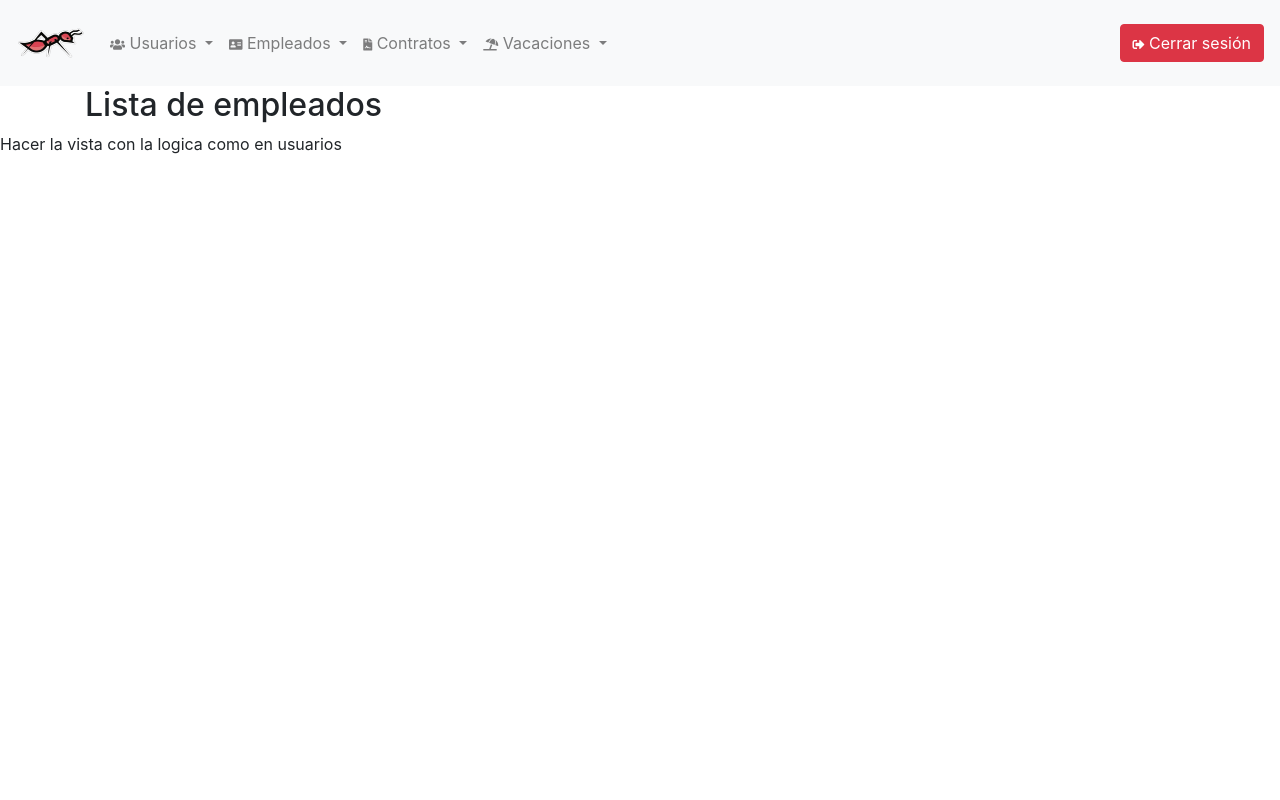
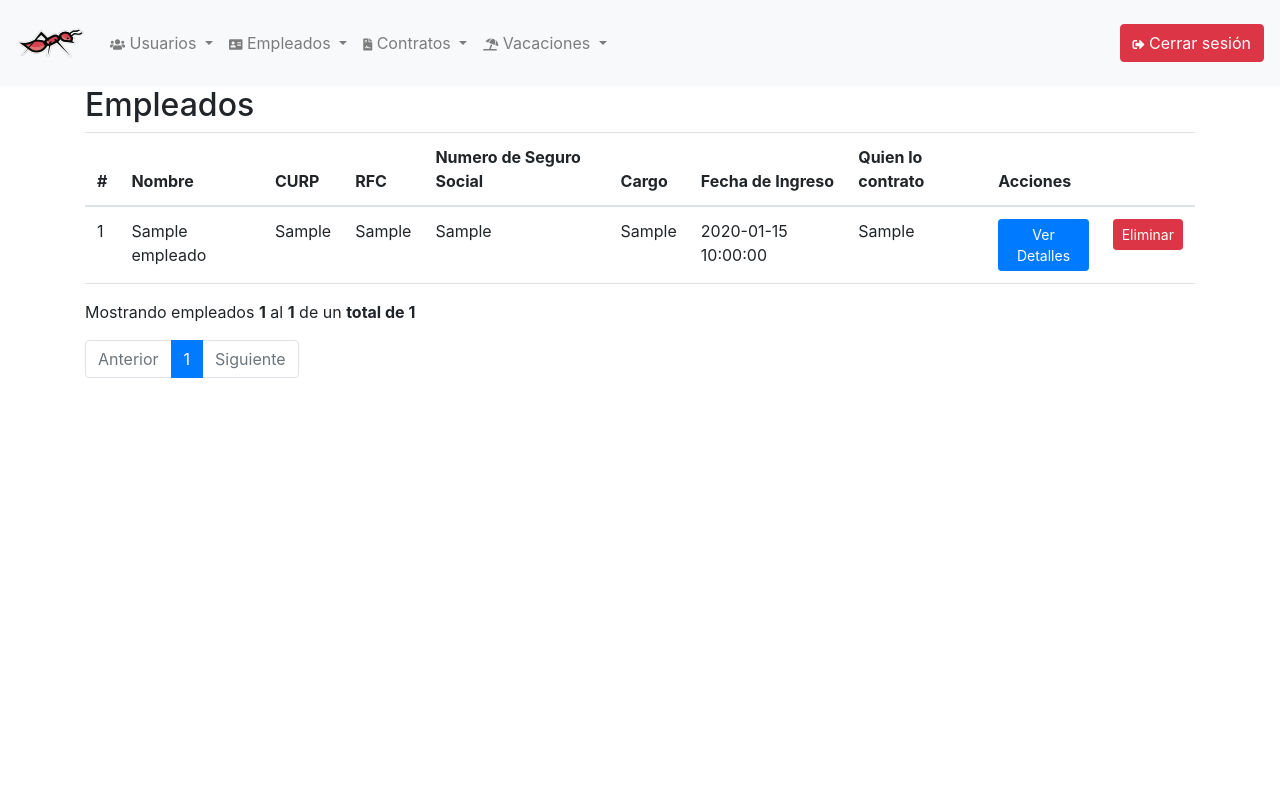
Before and after one commit to BenjaminCoderSW/RH_system, a PHP site: page /index.php?vista=employee_list in a window 1280 px wide. Run offline with PHP 8.4, Linux system fonts and the light colour scheme; the visitor is signed in with stand-in values (Sample User, id 1); tables that the repository leaves empty or names only in its code hold one stand-in row (values such as "Sample post"); some libraries are stand-ins or nearby versions.

Commit message:
Cambios
1- Cree el archivo empleado_lista.php en la carpeta php que tiene la
logica para generar dinamicamente la tabla o el listado de empleados.

2- El archivo usuario_lista.php de la carpeta php cambie el valor de
botones que se van a crear en el paginador de 7 a 10

3- Creacion de la vista de employee_list.php

4- Cree la vista para actualizar un empleado, es el archivo
llamado employee_update.php en la carpeta vistas

```diff
--- /dev/null
+++ b/php/empleado_lista.php
@@ -0,0 +1,145 @@
+<?php
+// Esta variable va a servir para saber desde donde vamos a empezar a contar los registros que vamos a mostrar en las tablas de usuarios, contendra el indice
+// Si la pagina viene definida osea es mayor a 0 entonces hace el calculo para saber desde donde contar
+// Sino se le agrega el valor 0 a la variable inicio (empezaremos a contar desde el indice 0)
+$inicio = ($pagina > 0) ? (($pagina * $registros) - $registros) : 0;
+
+// Esta variable llamada tabla va a ir generando toda la tabla con el listado de los usuarios
+$tabla = "";
+
+// Aqui veremos si generaremos el listado con busqueda o el listado normal sin nungun filtro de busqueda
+// Si la variable busqueda viene definida y tiene algo almacenado entonces
+if (isset($busqueda) && $busqueda != "") {
+    $consulta_datos = "SELECT * FROM empleado WHERE ((empleado_nombre_completo LIKE '%$busqueda%' OR empleado_sexo LIKE '%$busqueda%' OR empleado_domicilio LIKE '%$busqueda%' OR empleado_estado_civil LIKE '%$busqueda%' OR empleado_curp LIKE '%$busqueda%' OR empleado_rfc LIKE '%$busqueda%' OR empleado_nss LIKE '%$busqueda%' OR empleado_lugar_de_nacimiento LIKE '%$busqueda%' OR empleado_telefono LIKE '%$busqueda%' OR empleado_tipo_de_sangre LIKE '%$busqueda%' OR empleado_alergias LIKE '%$busqueda%' OR empleado_enfermedades LIKE '%$busqueda%' OR empleado_nombre_de_contacto_para_emergencia LIKE '%$busqueda%' OR empleado_estado LIKE '%$busqueda%' OR empleado_credito_infonavit LIKE '%$busqueda%' OR empleado_salario_diario_integrado LIKE '%$busqueda%' OR empleado_puesto_de_trabajo LIKE '%$busqueda%' OR empleado_lugar_de_servicio_o_de_proyecto LIKE '%$busqueda%' OR empleado_numero_de_contrato LIKE '%$busqueda%' OR empleado_quien_lo_contrato LIKE '%$busqueda%')) ORDER BY empleado_nombre_completo ASC LIMIT $inicio,$registros";
+    $consulta_total = "SELECT COUNT(empleado_id) FROM empleado WHERE ((empleado_nombre_completo LIKE '%$busqueda%' OR empleado_sexo LIKE '%$busqueda%' OR empleado_domicilio LIKE '%$busqueda%' OR empleado_estado_civil LIKE '%$busqueda%' OR empleado_curp LIKE '%$busqueda%' OR empleado_rfc LIKE '%$busqueda%' OR empleado_nss LIKE '%$busqueda%' OR empleado_lugar_de_nacimiento LIKE '%$busqueda%' OR empleado_telefono LIKE '%$busqueda%' OR empleado_tipo_de_sangre LIKE '%$busqueda%' OR empleado_alergias LIKE '%$busqueda%' OR empleado_enfermedades LIKE '%$busqueda%' OR empleado_nombre_de_contacto_para_emergencia LIKE '%$busqueda%' OR empleado_estado LIKE '%$busqueda%' OR empleado_credito_infonavit LIKE '%$busqueda%' OR empleado_salario_diario_integrado LIKE '%$busqueda%' OR empleado_puesto_de_trabajo LIKE '%$busqueda%' OR empleado_lugar_de_servicio_o_de_proyecto LIKE '%$busqueda%' OR empleado_numero_de_contrato LIKE '%$busqueda%' OR empleado_quien_lo_contrato LIKE '%$busqueda%'))";
+} else {
+    $consulta_datos = "SELECT * FROM empleado ORDER BY empleado_nombre_completo ASC LIMIT $inicio,$registros";
+    $consulta_total = "SELECT COUNT(empleado_id) FROM empleado";
+}
+
+// Creamos la conexion a la BD en la variable conexion usando la funcion conexion() del archivo main.php
+$conexion = conexion();
+// Hacemos la consulta almacenada en la variable $consulta_datos
+$datos = $conexion->query($consulta_datos);
+// Y hacemos un array asociativo de todos los registros seleccionados de la consulta, con la funcion fetchAll() en la variable datos
+$datos = $datos->fetchAll();
+// Hacemos la consulta almacenada en la variable $consulta_total
+$total = $conexion->query($consulta_total);
+// Y almacenamos el valor de la columna, que nos devolvio la consulta, ya convertido a int en mi variable llamada $total
+$total = (int) $total->fetchColumn();
+
+// En la variable Npaginas que estamos creando vamos a almacenar el numero de paginas que se tienen que crear en el paginador
+// para eso divido la cantidad de datos ($total) entre el numero maximo de registros permitidos en cada pagina ($registros) osea 15
+// Y el resultado lo redondeo con la funcion ceil() a su numero proximo, por ejemplo 2.1 se redondea a 3
+$Npaginas = ceil($total / $registros);
+
+$tabla .= '
+<div class="table-container">
+    <table class="table is-bordered is-striped is-narrow is-hoverable is-fullwidth">
+        <thead>
+            <tr class="has-text-centered">
+                <th>#</th>
+                <th>Nombre</th>
+                <th>CURP</th>
+                <th>RFC</th>
+                <th>Numero de Seguro Social</th>
+                <th>Cargo</th>
+                <th>Fecha de Ingreso</th>
+                <th>Quien lo contrato</th>
+                <th colspan="2">Acciones</th>
+            </tr>
+        </thead>
+        <tbody>
+';
+
+// Lo que hace este if es ver si hay registros y si estamos ubicados en una pagina existente es decir en una pagina valida.
+// Si la cantidad de datos ($total) es mayor o igual a 1 AND la pagina en la que estamos ubicados ($pagina) es menor o igual al
+// numero de paginas que se tienen que crear en el paginador ($Npaginas) entonces:
+if ($total >= 1 && $pagina <= $Npaginas) {
+    // Sumamos al indice ($inicio) un 1, para que empiece a contar en 1 el primer registro y no en 0 en la tabla y se lo agregamos a la variable ($contador)
+    $contador = $inicio + 1;
+    // En esta variable se almacenara el numero del primer registro en esa pagina del paginador.
+	// Esto para mostrar un mensaje como por ej. Mostrando usuarios del (1) al 5 de un total de 17 registros.
+	// Esta variable tendria el numero 1 en ese ejemplo, ese mensaje se mostrara debajo de la tabla de los registros en el sistema.
+    $pag_inicio = $inicio + 1;
+    // Recorremos todos los datos almacenados en el array ($datos) con una variable apenas creada llamada ($rows)
+    foreach ($datos as $rows) {
+        // Y vamos construyendo las filas($rows) de la tabla de datos, por medio de el nombre de su campo en la base de datos o su clave
+		// añadiendo tambien sus botones para actualizar y eliminar en CADA fila de la tabla que se vaya generando dinamicamente.
+        $tabla .= '
+            <tr class="has-text-centered">
+                <td>' . $contador . '</td>
+                <td>' . $rows['empleado_nombre_completo'] . '</td>
+                <td>' . $rows['empleado_curp'] . '</td>
+                <td>' . $rows['empleado_rfc'] . '</td>
+                <td>' . $rows['empleado_nss'] . '</td>
+                <td>' . $rows['empleado_puesto_de_trabajo'] . '</td>
+                <td>' . $rows['empleado_fecha_de_ingreso'] . '</td>
+                <td>' . $rows['empleado_quien_lo_contrato'] . '</td>
+                <td>
+                    <a href="index.php?vista=employee_update&employee_id_up=' . $rows['empleado_id'] . '" class="btn btn-primary btn-sm">Ver Detalles</a>
+                </td>
+                <td>
+                    <button class="btn btn-danger btn-sm" onclick="confirmarEliminacion(\'' . $rows['empleado_id'] . '\', \'' . $url . $pagina . '\')">Eliminar</button>
+                </td>
+            </tr>
+        ';
+        $contador++;
+    }
+    $pag_final = $contador - 1;
+} else {
+    if ($total >= 1) {
+        $tabla .= '
+            <tr class="has-text-centered">
+                <td colspan="7">
+                    <a href="' . $url . '1" class="button is-link is-rounded is-small mt-4 mb-4">
+                        Haga clic acá para recargar el listado
+                    </a>
+                </td>
+            </tr>
+        ';
+    } else {
+        $tabla .= '
+            <tr class="has-text-centered">
+                <td colspan="7">
+                    No hay registros en el sistema
+                </td>
+            </tr>
+        ';
+    }
+}
+
+$tabla .= '</tbody></table></div>';
+
+if ($total > 0 && $pagina <= $Npaginas) {
+    $tabla .= '<p class="has-text-right">Mostrando empleados <strong>' . $pag_inicio . '</strong> al <strong>' . $pag_final . '</strong> de un <strong>total de ' . $total . '</strong></p>';
+}
+
+echo $tabla;
+
+if ($total >= 1 && $pagina <= $Npaginas) {
+    echo paginador_tablas($pagina, $Npaginas, $url, 10);
+}
+
+$conexion = null;
+
+// Script JS para SweetAlert2
+echo '
+<script>
+function confirmarEliminacion(employeeId, redirectUrl) {
+    Swal.fire({
+        title: "¿Estás seguro?",
+        text: "Esta acción no se puede deshacer",
+        icon: "warning",
+        showCancelButton: true,
+        confirmButtonColor: "#3085d6",
+        cancelButtonColor: "#d33",
+        confirmButtonText: "Sí, eliminar"
+    }).then((result) => {
+        if (result.isConfirmed) {
+            window.location.href = redirectUrl + "&employee_id_del=" + employeeId;
+        }
+    });
+}
+</script>
+';
--- a/php/usuario_lista.php
+++ b/php/usuario_lista.php
@@ -86,7 +86,7 @@ if ($total > 0 && $pagina <= $Npaginas) {
 echo $tabla;
 
 if ($total >= 1 && $pagina <= $Npaginas) {
-    echo paginador_tablas($pagina, $Npaginas, $url, 7);
+    echo paginador_tablas($pagina, $Npaginas, $url, 10);
 }
 
 $conexion = null;
--- a/vistas/employee_list.php
+++ b/vistas/employee_list.php
@@ -1,5 +1,51 @@
 <div class="container is-fluid mb-6">
-    <h2 class="title">Lista de empleados</h2>
+    <h2 class="title">Empleados</h2>
 </div>
 
-Hacer la vista con la logica como en usuarios
+<div class="container pb-6 pt-6">
+    <?php
+    # Incluimos el archivo con nuestras funciones principales #
+    require_once "./php/main.php";
+
+    # Comprobación de parámetros para mostrar SweetAlert2 #
+    if (isset($_GET['success'])) {
+        echo '<script>
+                Swal.fire({
+                    icon: "success",
+                    title: "¡Operación exitosa!",
+                    text: "El empleado ha sido eliminado correctamente."
+                });
+              </script>';
+    } elseif (isset($_GET['error'])) {
+        echo '<script>
+                Swal.fire({
+                    icon: "error",
+                    title: "¡Ocurrió un error!",
+                    text: "No se pudo completar la operación. Intente de nuevo."
+                });
+              </script>';
+    }
+
+    # Eliminar empleado #
+    if (isset($_GET['employee_id_del'])) {
+        require_once "./php/empleado_eliminar.php";
+    }
+
+    if (!isset($_GET['page'])) {
+        $pagina = 1;
+    } else {
+        $pagina = (int) $_GET['page'];
+        if ($pagina <= 1) {
+            $pagina = 1;
+        }
+    }
+
+    $pagina = limpiar_cadena($pagina);
+    $url = "index.php?vista=employee_list&page=";
+    $registros = 20;
+    $busqueda = "";
+
+    require_once "./php/empleado_lista.php";
+    ?>
+    <br>
+</div>
--- /dev/null
+++ b/vistas/employee_update.php
@@ -0,0 +1 @@
+Vista para actualizar empleados o generarles contratos
--- a/vistas/user_list.php
+++ b/vistas/user_list.php
@@ -47,6 +47,5 @@
 
     require_once "./php/usuario_lista.php";
     ?>
+    <br>
 </div>
-
-<script src="//cdn.jsdelivr.net/npm/sweetalert2@11"></script>
```
